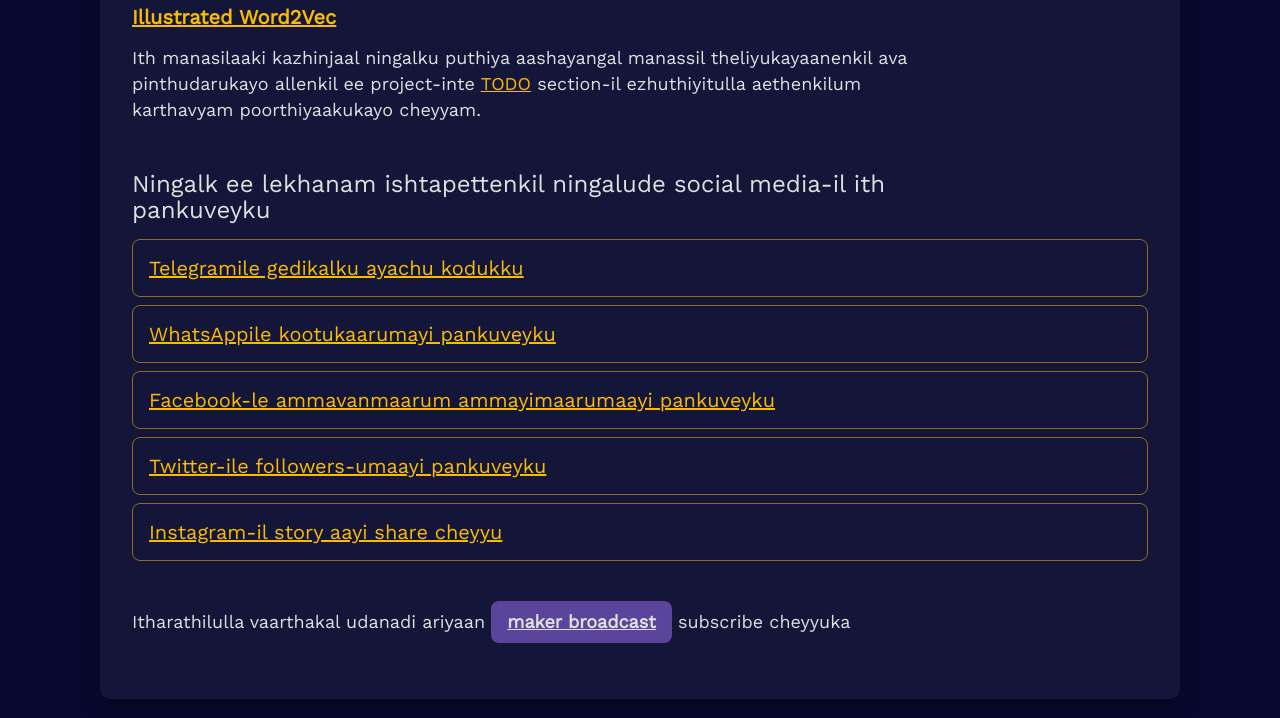
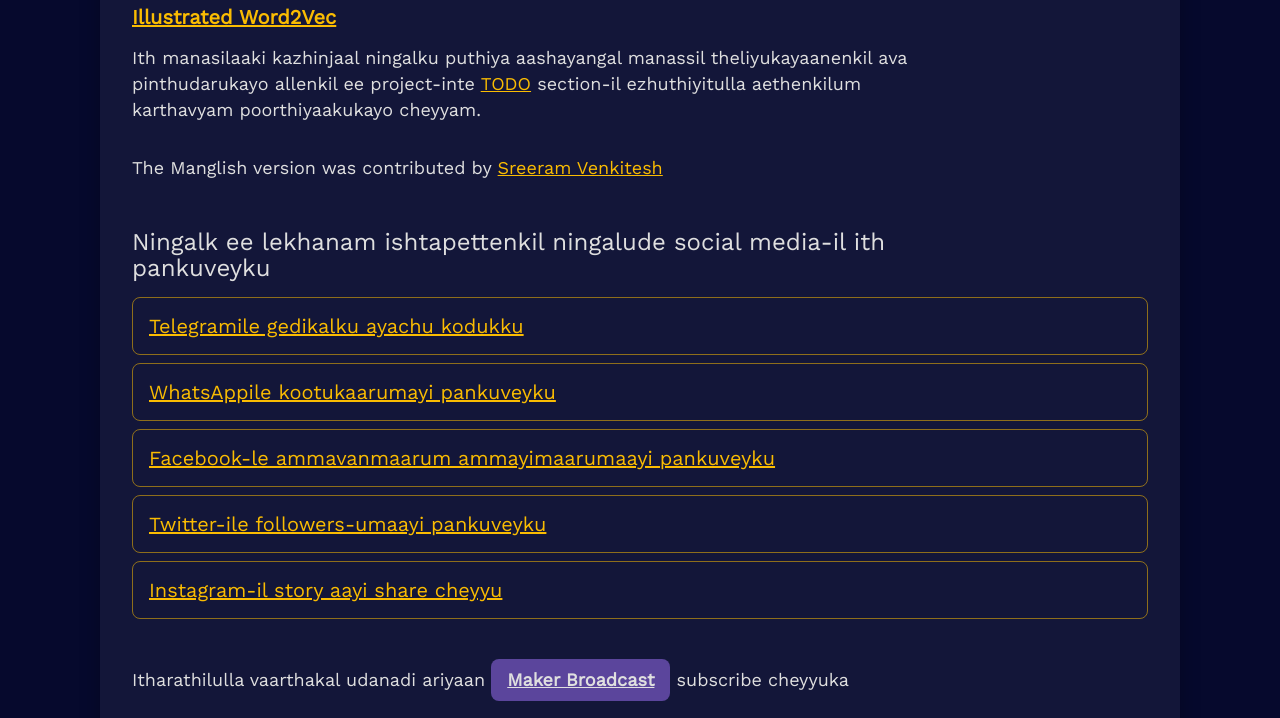
Before and after one commit to makersofkerala/website, a website: page blog/vaaku2vec-mg.html in a window 1280 px wide. Shown: the part 6068-6786 px from the top of the page. Drawn offline with nearby package versions, Linux system fonts and the light colour scheme; no server answers.

Commit message:
Add attribution

```diff
--- a/blog/vaaku2vec-mg.html
+++ b/blog/vaaku2vec-mg.html
@@ -111,7 +111,7 @@
     </p>
     <p>Ee blog post-il prathipaadikkunna Vaaku2vec aavatte <a href="https://github.com/kamalkraj">Kamal K Raj</a>, <a href="https://github.com/adamshamsudeen/">Adam Shamsudeen</a>
   ennivar chernnu vikasipich eduthathaanu. Kamal-um Adam Shamsudeen-um <a href="https://indicnlp.org/">IndicNLP</a> yude
-      angangalaanu. 2019 adyaamaayanu ithinte uthbhavam.</p>
+      ankangalaanu. 2019 adyaamaayanu ithinte uthbhavam.</p>
 
         <figure>
     <img src="mmade-puligal.png" alt="Mmade puligal" />
@@ -159,6 +159,8 @@
     pinthudarukayo allenkil ee project-inte <a href="https://github.com/adamshamsudeen/Vaaku2Vec#TODO">TODO</a> section-il ezhuthiyitulla aethenkilum karthavyam poorthiyaakukayo cheyyam.</p>
     </section>
 
+	<p>The Manglish version was contributed by <a href="https://www.youtube.com/channel/UCVvudG1jPrVpkqKrINI_3Zw">Sreeram Venkitesh</a></p>
+
         <div id="share-section">
     <p>Ningalk ee lekhanam ishtapettenkil ningalude social media-il ith pankuveyku</p>
     <ul id="share-links">
@@ -172,8 +174,7 @@
 
         <div id="maker-broadcast">
     <p>Itharathilulla vaarthakal udanadi
-    ariyaan <a href="https://t.me/makersofkerala">maker
-    broadcast</a> subscribe cheyyuka</p></div>
+    ariyaan <a href="https://t.me/makersofkerala">Maker Broadcast</a> subscribe cheyyuka</p></div>
 
     </article>
 
```
